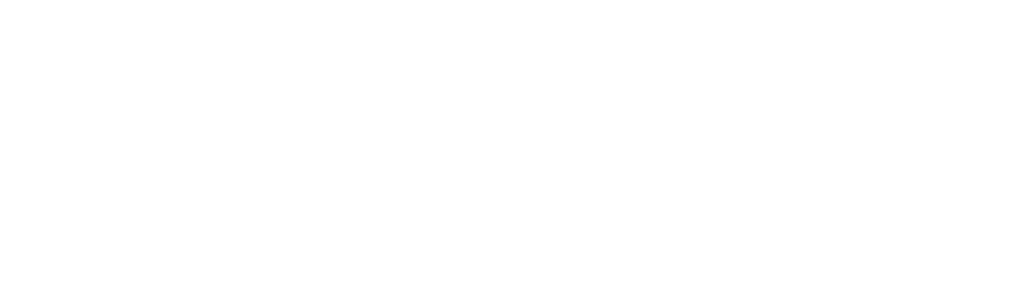
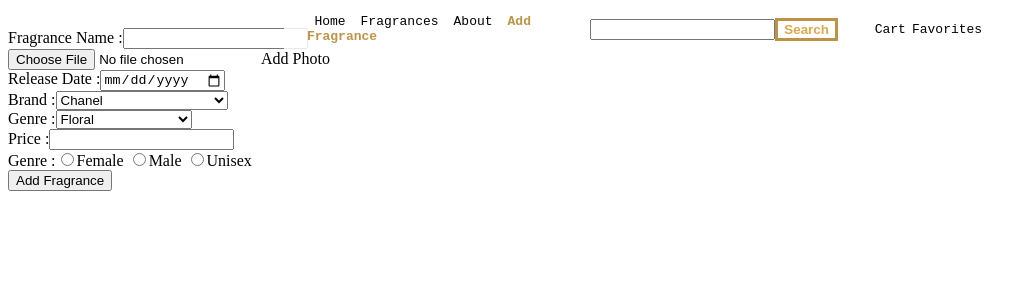
Before and after one commit to AlaeDaBest/React_Project, a React (Vite) app: page /addFragrance in a window 1280 px wide. Before the commit this address had no page. Shown: the top 300 px of the page, without its empty margins (0-1036 px from the left). Built offline with nearby package versions, Linux system fonts and the light colour scheme.

Commit message:
"Create Fragrance Form"

```diff
--- a/src/App.css
+++ b/src/App.css
@@ -226,3 +226,8 @@
 .hidden{
   display: none;
 }
+/* header*/
+.active-link{
+  color: #bf9345;
+  font-weight: bold;
+}
--- a/src/App.jsx
+++ b/src/App.jsx
@@ -7,6 +7,7 @@
 import ListFragrances from './Components/Fragrances/ListFragrances'
 import ListFavorites from './Components/Favorites/ListFavorites'
 import ListCart from './Components/Cart/ListCart'
+import CreateFragrance from './Components/Fragrances/CreateFragrance'
 
 function App() {
   const [count, setCount] = useState(0)
@@ -19,6 +20,7 @@
           <Route path='/fragrances' element={<ListFragrances/>} />
           <Route path='/favorites' element={<ListFavorites/>} />
           <Route path='/cart' element={<ListCart/>} />
+          <Route path='/addFragrance' element={<CreateFragrance/>} />
         </Routes>
       </Provider>
     </BrowserRouter>
--- a/src/Components/Fragrances/CreateFragrance.jsx
+++ b/src/Components/Fragrances/CreateFragrance.jsx
@@ -1,17 +1,107 @@
 import React, { useState } from "react";
+import Header from "../Home/Header";
 const CreateFragrance=()=>{
     const [name,setName]=useState('');
     const [brand,setBrand]=useState('');
+    const [picture,setPicture]=useState('');
+    const [release_date,setRelease_Date]=useState('');
+    const [genre,setGenre]=useState('');
+    const [price,setPrice]=useState('');
+    const [sex,setSex]=useState('');
+    function Add(){
+        const newFragrance={
+            'name':name,
+            'release_date':release_date,
+            'brand':brand,
+            'price':price,
+            'picture':picture,
+            'genre':genre,
+            'sex':sex
+        }
+    }
     return(
         <div>
+            <Header/>
             <section>
+                <h1></h1>
                 <form action="">
                     <section>
                         <div>
                             <label htmlFor="">Fragrance Name :</label>
-                            <input type="text" />
+                            <input type="text" onChange={(e)=>setName(e.target.value)} />
+                        </div>
+                        <div>
+                            <input type="file" onChange={(e)=>setPicture(e.target.value)} />
+                            <label htmlFor="">Add Photo</label>
                         </div>
                     </section>
+                    <section>
+                        <label htmlFor="">Release Date :</label>
+                        <input type="date"onChange={(e)=>setRelease_Date(e.target.value)} />
+                    </section>
+                    <section>
+                        <div>
+                            <label htmlFor="">Brand :</label>
+                            <select onChange={(e)=>setBrand(e.target.value)}>
+                                <option value="Chanel">Chanel</option>
+                                <option value="Dior">Dior</option>
+                                <option value="Yves Saint Laurent">Yves Saint Laurent</option>
+                                <option value="Giorgio Armani">Giorgio Armani</option>
+                                <option value="Viktor & Rolf">Viktor & Rolf</option>
+                                <option value="Thierry Mugler">Thierry Mugler</option>
+                                <option value="Dolce & Gabbana">Dolce & Gabbana</option>
+                                <option value="Lancome">Lancome</option>
+                                <option value="Gucci">Gucci</option>
+                                <option value="Paco Rabanne">Paco Rabanne</option>
+                                <option value="Versace">Versace</option>
+                                <option value="Tom Ford">Tom Ford</option>
+                                <option value="Carolina Herrera">Carolina Herrera</option>
+                                <option value="Jean Paul Gaultier">Jean Paul Gaultier</option>
+                                <option value="Narciso Rodriguez">Narciso Rodriguez</option>
+                                <option value="Jo Malone">Jo Malone</option>
+                                <option value="Hermès">Hermès</option>
+                                <option value="Creed">Creed</option>
+                                <option value="Guerlain">Guerlain</option>
+                                <option value="Maison Francis Kurkdjian">Maison Francis Kurkdjian</option>
+                                <option value="Le Labo">Le Labo</option>
+                            </select>
+                        </div>
+                        <div>
+                            <label htmlFor="">Genre :</label>
+                            <select onChange={(e)=>setGenre(e.target.value)}>
+                                <option value="Floral">Floral</option>
+                                <option value="Woody Aromatic">Woody Aromatic</option>
+                                <option value="Oriental Vanilla">Oriental Vanilla</option>
+                                <option value="Citrus Aromatic">Citrus Aromatic</option>
+                                <option value="Floriental">Floriental</option>
+                                <option value="Oriental">Oriental</option>
+                                <option value="Citrus Floral">Citrus Floral</option>
+                                <option value="Fruity Floral">Fruity Floral</option>
+                                <option value="Oriental Spicy">Oriental Spicy</option>
+                                <option value="Citrus Spicy">Citrus Spicy</option>
+                                <option value="Woody Oriental">Woody Oriental</option>
+                                <option value="Woody Spicy">Woody Spicy</option>
+                                <option value="Oriental Fougere">Oriental Fougere</option>
+                                <option value="Floral Woody Musk">Floral Woody Musk</option>
+                                <option value="Spicy">Spicy</option>
+                                <option value="Fruity">Fruity</option>
+                                <option value="Amber Floral">Amber Floral</option>
+                            </select>
+                        </div>
+                    </section>
+                    <section>
+                        <div>
+                            <label htmlFor="">Price :</label>
+                            <input type="text" onChange={(e)=>setPrice(e.target.value)} />
+                        </div>
+                        <div>
+                            <label htmlFor="">Genre :</label>
+                            <input type="radio" name="sex" onClick={(e)=>setSex(e.target.value)} value="Female" /><label htmlFor="">Female </label>
+                            <input type="radio" name="sex" onClick={(e)=>setSex(e.target.value)}  value="Male" /><label htmlFor="">Male </label>
+                            <input type="radio" name="sex" onClick={(e)=>setSex(e.target.value)}  value="Unisex" /><label htmlFor="">Unisex </label>
+                        </div>
+                    </section>
+                    <input type="button" value="Add Fragrance" onClick={Add} />
                 </form>
             </section>
         </div>
--- a/src/Components/Fragrances/Fragrance.jsx
+++ b/src/Components/Fragrances/Fragrance.jsx
@@ -15,10 +15,10 @@
                 <section>
                     <h3>{props.fragrance.name} </h3>
                     <p><span>Brand:</span>{props.fragrance.brand} </p>
-                    <p><span>ReleaseYear:</span> {props.fragrance.release_date}</p>
+                    <p><span>Release Date:</span> {props.fragrance.release_date}</p>
                     <p><span>Genre:</span>{props.fragrance.genre}</p>
                     <p><span>Sex:</span> {props.fragrance.sex}</p>
-                    <p><span>Prix:</span> {props.fragrance.price}</p>
+                    <p><span>Price:</span> {props.fragrance.price}</p>
                     <input type="button" value="Add To Cart" onClick={()=>dispatch(ActionCreator.add_to_cart(props.fragrance))} />
                 </section>
             </section>
--- a/src/Components/Fragrances/ListFragrances.jsx
+++ b/src/Components/Fragrances/ListFragrances.jsx
@@ -26,7 +26,7 @@
             <Header setSearchedTerm={setSearchedTerm} />
             <section className="SelectBar">
                 <div>
-                    <label htmlFor="">Select genre : </label>
+                    <label htmlFor="">Select Sex : </label>
                     <select onChange={(e)=>setSelectedSex(e.target.value)}>
                         <option value="">All</option>
                         <option value="Female">Female</option>
@@ -59,7 +59,7 @@
                         <option value="Guerlain">Guerlain</option>
                         <option value="Maison Francis Kurkdjian">Maison Francis Kurkdjian</option>
                         <option value="Le Labo">Le Labo</option>
-                        </select>
+                    </select>
                 </div>
                 <div>
                     <label htmlFor="">Sort :</label>
--- a/src/Components/Home/Header.jsx
+++ b/src/Components/Home/Header.jsx
@@ -1,13 +1,14 @@
 import React from "react";
-import { Link } from "react-router-dom";
+import { Link, NavLink } from "react-router-dom";
 const Header=(props)=>{
     return(
         <header>
             <nav>
                 <div>
-                    <Link to='/'>Home</Link>
+                    <NavLink to='/' className={({isActive})=>(isActive? 'active-link':'')} >Home</NavLink>
                     <Link to='/fragrances'>Fragrances</Link>
                     <Link to='/about'>About</Link>
+                    <NavLink to='/addFragrance' className={({isActive})=>(isActive? 'active-link':'')} >Add Fragrance</NavLink>
                 </div>
                 <div>
                     <input type="text" name="" id="" onChange={(e)=>props.setSearchedTerm(e.target.value)} />
```
